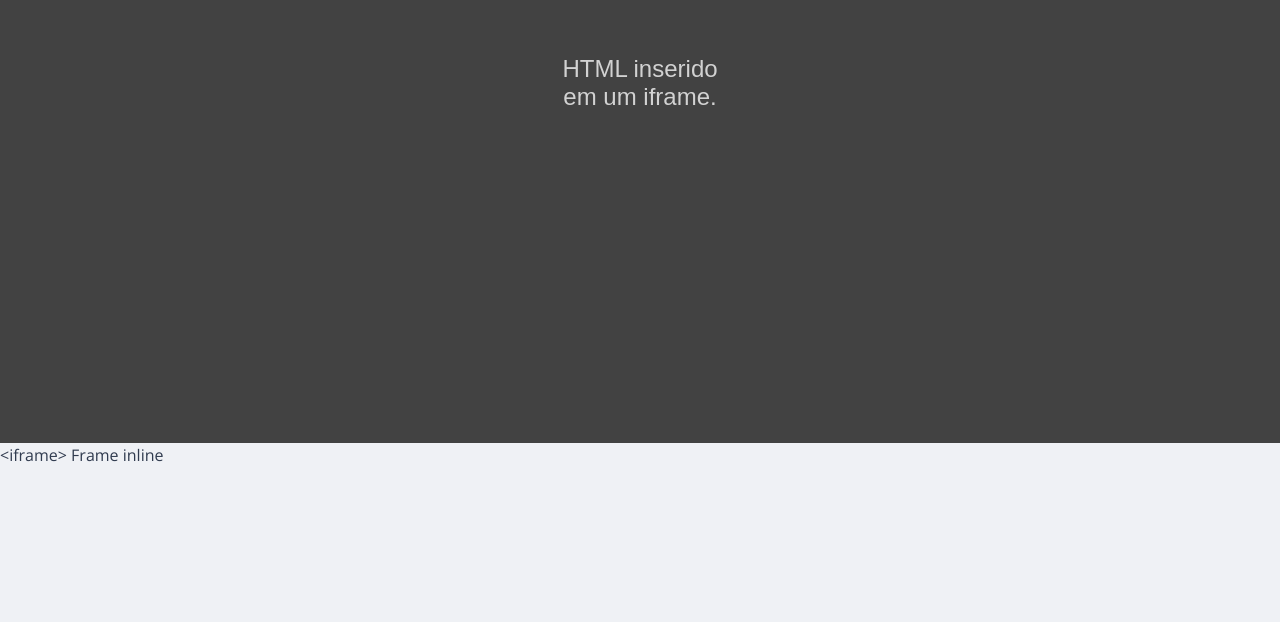
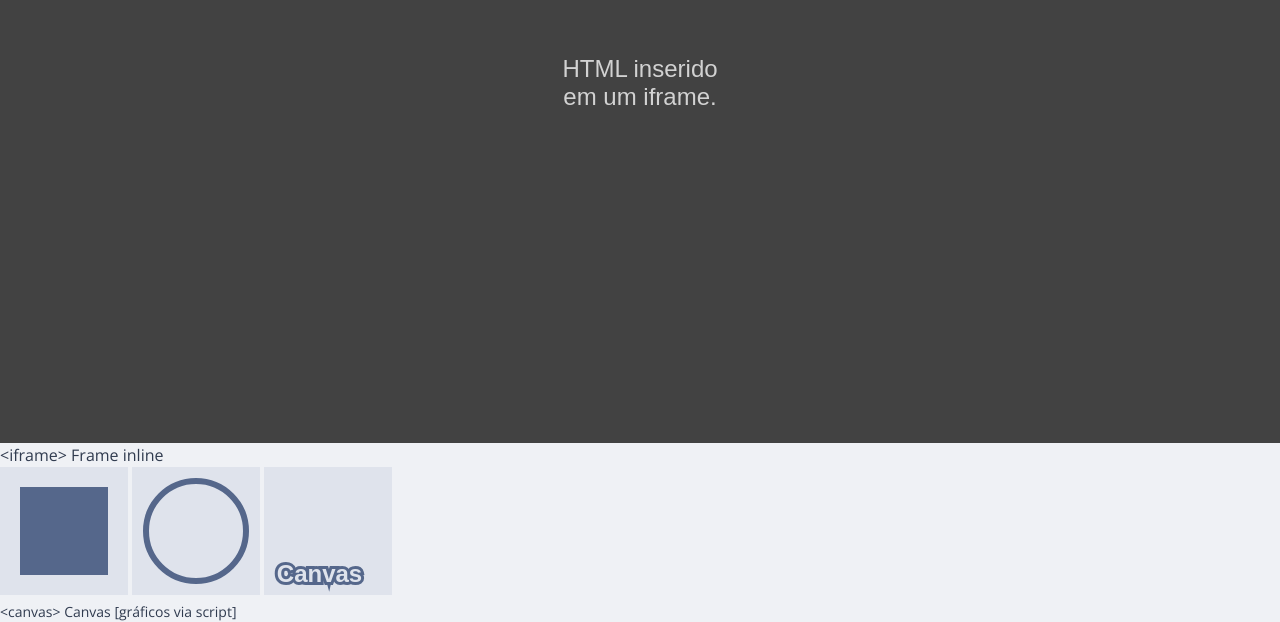
Before and after one commit to EdnilsonRobert/front-ed-css, a website: page index.html in a window 1280 px wide. Shown: the part 6230-6852 px from the top of the page. Before the commit the page ends 6697 px from the top, so only its background shows below. Drawn offline with nearby package versions, Linux system fonts and the light colour scheme; files that its build step writes are made by us from their sources.

Commit message:
Adicionando formatação básica para scripting

```diff
--- a/index.html
+++ b/index.html
@@ -511,6 +511,48 @@
         </div>
     </div>
 
+    <!-- Scripting -->
+    <div class="container" id="scripting">
+        <div class="wrapper">
+            <noscript>&lt;noscript&gt; Este conteúdo está dentro de um noscript</noscript>
+
+            <figure>
+                <canvas id="js-canvas1" width="128" height="128"></canvas>
+                <canvas id="js-canvas2" width="128" height="128"></canvas>
+                <canvas id="js-canvas3" width="128" height="128"></canvas>
+
+                <script>
+                    // CANVAS #1
+                    const canvas1 = document.querySelector('#js-canvas1');
+                    let ctx1 = canvas1.getContext('2d');
+                    ctx1.fillStyle = 'hsl(220, 24%, 44%)';
+                    ctx1.fillRect(20,20,88,88);
+
+                    // CANVAS #2
+                    const canvas2 = document.querySelector('#js-canvas2');
+                    let ctx2 = canvas2.getContext('2d');
+                    ctx2.beginPath();
+                    ctx2.arc(64,64,50,0,2*Math.PI);
+                    ctx2.lineWidth = 6;
+                    ctx2.strokeStyle = 'hsl(220, 24%, 44%)';
+                    ctx2.stroke();
+
+                    // CANVAS #3
+                    const canvas3 = document.querySelector('#js-canvas3');
+                    let ctx3 = canvas3.getContext('2d');
+                    ctx3.fillStyle = 'hsl(220, 24%, 90%)';
+                    ctx3.strokeStyle = 'hsl(220, 24%, 44%)';
+                    ctx3.lineWidth = 6;
+                    ctx3.font = 'bold 24px sans-serif';
+                    ctx3.fillRect(0,0,128,128);
+                    ctx3.strokeText('Canvas', canvas3.width*0.1, canvas3.height*0.9);
+                    ctx3.fillText('Canvas', canvas3.width*0.1, canvas3.height*0.9);
+                </script>
+                <figcaption>&lt;canvas&gt; Canvas [gráficos via script]</figcaption>
+            </figure>
+        </div>
+    </div>
+
 </body>
 
 </html>
--- /dev/null
+++ b/source/4-elements/_bare-scripting.scss
@@ -0,0 +1,17 @@
+/* =============================================================================
+  ITCSS layer: Elements
+  Bundle: Bare elements (unclassed HTML / type selectors)
+  File: Scripting
+============================================================================= */
+
+noscript {
+  display: block;
+  padding: .6rem 1.2rem;
+  background-color: var(--red-5);
+  color: var(--ui-color-0);
+  font-size: 1.4rem;
+}
+
+canvas { background-color: var(--ui-color-1); }
+
+/* END OF FILE ============================================================== */
--- a/source/front-ed.scss
+++ b/source/front-ed.scss
@@ -22,8 +22,8 @@
 @use './4-elements/bare-images';
 @use './4-elements/bare-multimedia';
 @use './4-elements/bare-embedded';
+@use './4-elements/bare-scripting';
 // @use './4-elements/bare-forms';
-// @use './4-elements/bare-scripting';
 
 // OBJECTS - Layout classes, cosmetic-free design patterns
 @use './5-objects/headings';
@@ -33,8 +33,8 @@
 @use './5-objects/images';
 @use './5-objects/multimedia';
 @use './5-objects/embedded';
+@use './5-objects/scripting';
 // @use './5-objects/forms';
-// @use './5-objects/scripting';
 
 // COMPONENTS - UI Classes, designed components, chunks of UI
 // @use './6-components/';
```
Also changed, not shown: source/5-objects/_scripting.scss (added, +7 -0 lines), README.md, css/front-ed.css.
